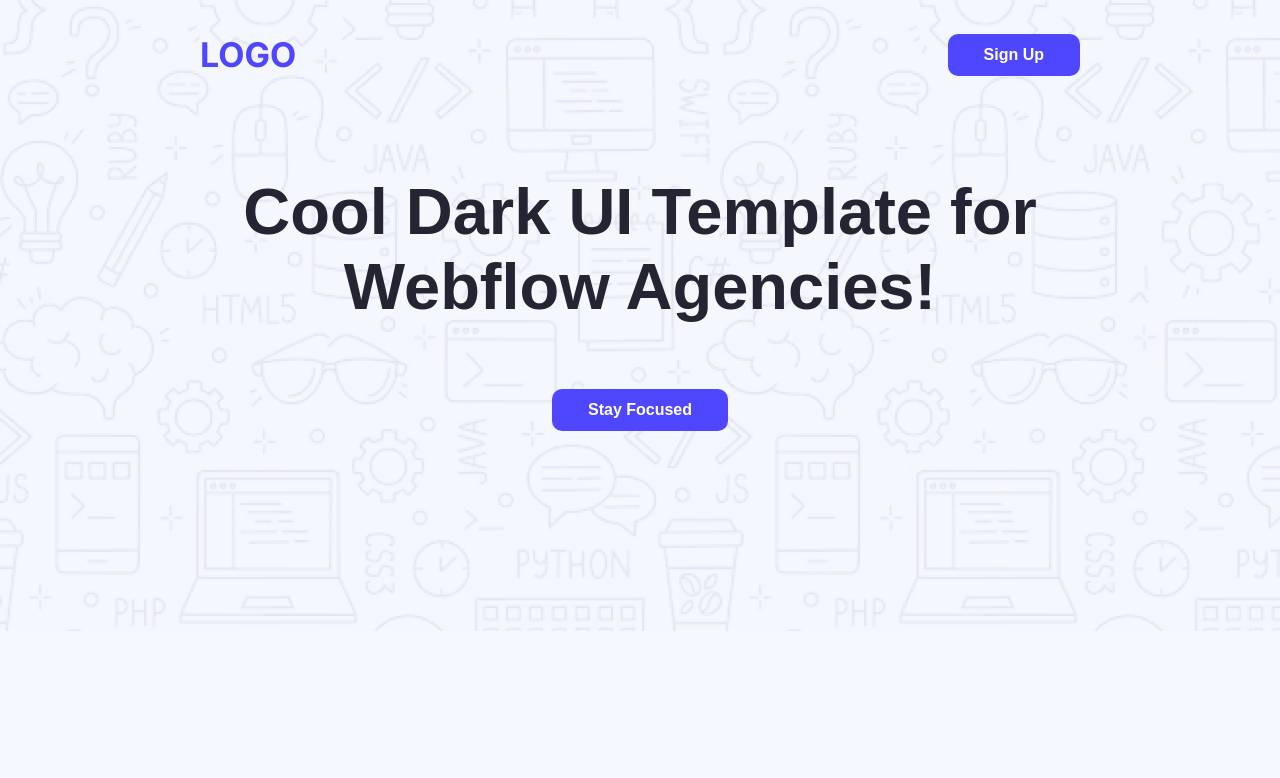
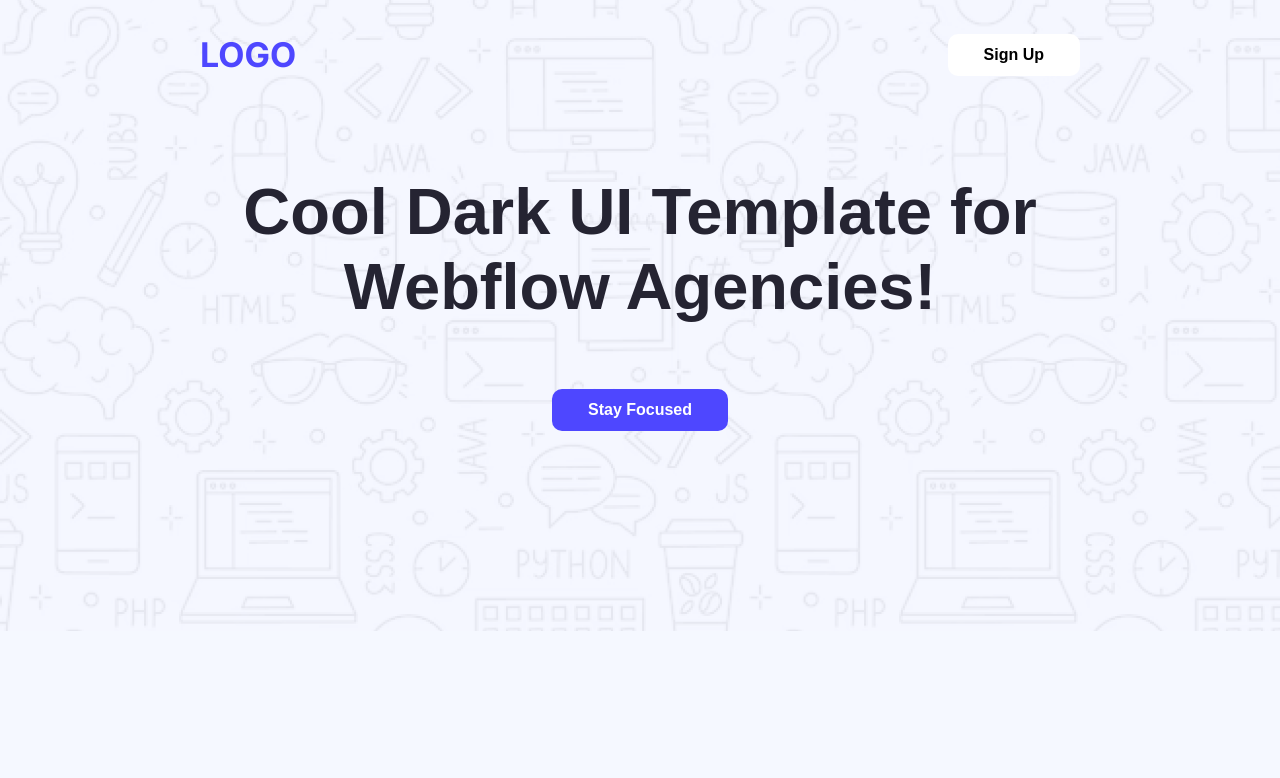
Before and after one commit to lijon-rahman/my-first-github-project-ph-a1, a plain HTML site: page index.html in a window 1280 px wide. In both pictures the pointer is over the button "Sign Up". Shown: the top 778 px of the page. Drawn offline with Linux system fonts and the light colour scheme.

Commit message:
added hoover effect

```diff
--- a/Styles/style.css
+++ b/Styles/style.css
@@ -115,7 +115,6 @@ align-content: center;
 .success-heading{
   font-size: 38px;
   font-weight: bold;
-  /* margin-top: 0px; */
 }
 .success-data{
   display: flex;
@@ -134,10 +133,8 @@ align-content: center;
   margin: 0px;
 }
 .success{
-  /* display: block; */
   text-align: center;
   width: auto;
-  /* gap: 40px; */
   background-color: rgba(78, 71, 255, 0.1);
   padding: 50px 80px;
   margin-bottom: 150px;
@@ -166,11 +163,9 @@ align-content: center;
   background-color: white;
   border-radius: 14px;
   padding: 24px;
-  /* gap: 24px; */
   text-align: left;
 }
 .card-content{
-  /* gap: 10px; */
   margin-bottom: 20px;
 }
 .card-heading{
@@ -222,7 +217,6 @@ align-content: center;
   text-align: center;
   padding: 71px 150px;
   background-color: white;
-  /* display: block; */
   margin-bottom: 150px;
 }
 .CTA-button{
@@ -282,7 +276,6 @@ footer nav ul li a{
 .footer-nav{
   display: flex;
   justify-content: center;
-  /* align-items: center; */
   gap: 30px;
 }
 .footer-heading{
@@ -291,3 +284,20 @@ footer nav ul li a{
   font-weight: bold;
   margin-bottom: 0px;
 }
+
+/* --x-- */
+
+/* Hoover effect */
+
+.primary-button:hover {
+  background-color: white;
+  color: black;
+  /* box-shadow: 0 8px 20px rgba(78, 71, 255, 0.3); */
+  /* transform: translateY(-2px); */
+  /* transition: all 0.3s ease; */
+}
+.primary-button {
+  /* transition: all 0.3s ease; */
+}
+
+/* --x-- */
```
